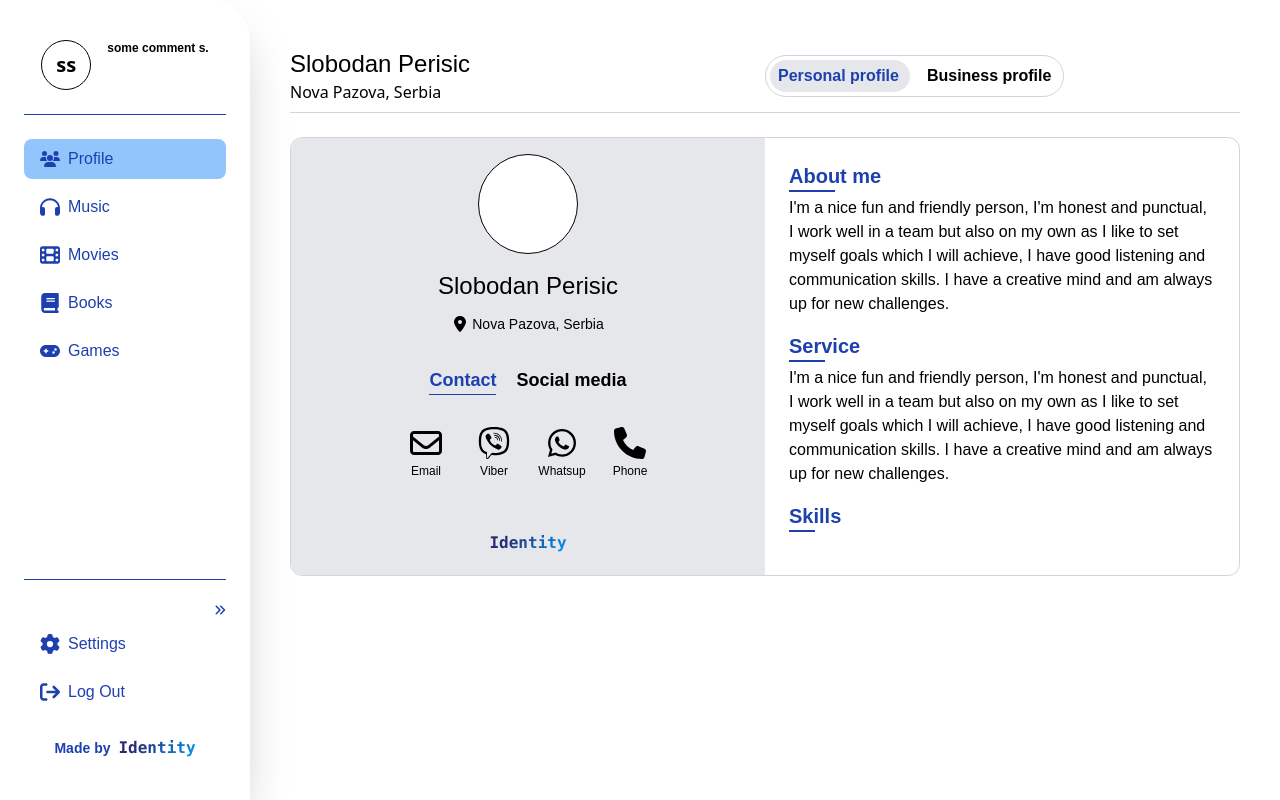
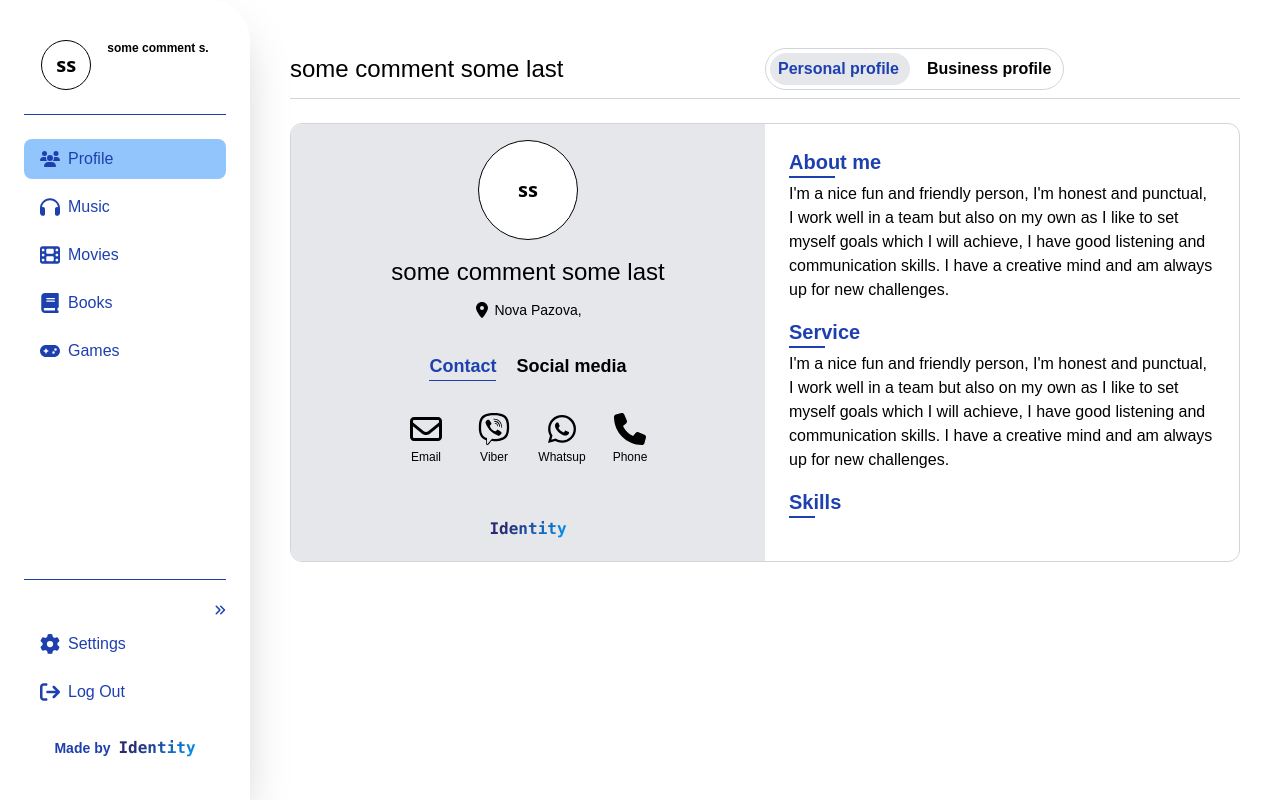
Before and after one commit to Slobodan1991/Identity-app, a Vue app: page /login in a window 1280 px wide. Both pictures are taken after a click on the button "Login". Built offline with nearby package versions, Linux system fonts and the light colour scheme; data requests are answered from the project's data file.

Commit message:
Some minor changes in profile.

```diff
--- a/src/components/PersonalProfile.vue
+++ b/src/components/PersonalProfile.vue
@@ -6,11 +6,11 @@
         </div> -->
         <div class="rounded-xl border border-gray-300 flex w-full">
             <div class="w-1/2 flex flex-col items-center bg-gray-200 p-4 card-left rounded-tl-xl rounded-bl-xl">
-                <Avatar size="medium" />
-                <h1 class="font-poppins mt-4 text-2xl font-normal text-black">Slobodan Perisic</h1>
+                <Avatar size="medium" :firstName="user.name" :lastName="user.last_name" />
+                <h1 class="font-poppins mt-4 text-2xl font-normal text-black">{{ user.name }} {{ user.last_name }}</h1>
                 <div class="flex mt-3 items-center gap-x-1">
                     <Location size="16px" class="fill-black" />
-                    <p class="text-sm text-black font-poppins">Nova Pazova, Serbia</p>
+                    <p class="text-sm text-black font-poppins">Nova Pazova, {{ user.country }}</p>
                 </div>
                 <div class="mt-8 mb-2 flex gap-x-5 w-fit px-3 justify-center">
                     <div @click="chageTab('contact')"
@@ -138,6 +138,12 @@ export default {
         Viber,
         Whatsup
     },
+    props: {
+        user: {
+            type: Object,
+            reqired: true
+        }
+    },
     data() {
         return {
             tab: {
--- a/src/views/ProfilePage.vue
+++ b/src/views/ProfilePage.vue
@@ -1,13 +1,13 @@
 <template>
-    <div class="w-full">
+    <div v-if="user" class="w-full">
         <!-- <div class="h-[200px] bg-blue-100 w-full relative">
             <Avatar class="absolute -bottom-[25%] left-10" size="large" />
         </div> -->
         <div class="px-10">
             <div class="mt-12 flex w-full items-center border-b border-gray-300 pb-2">
                 <div class="w-full">
-                    <h1 class="text-2xl font-poppins font-medium">Slobodan Perisic</h1>
-                    <p>Nova Pazova, Serbia</p>
+                    <h1 class="text-2xl font-poppins font-medium">{{ user.name }} {{ user.last_name }}</h1>
+                    <p>{{ user.country }}</p>
                 </div>
                 <div class="font-poppins font-semibold w-full">
                     <div
@@ -28,7 +28,7 @@
                 </div>
             </div>
         </div>
-        <PersonalProfile v-if="tab.personal">
+        <PersonalProfile v-if="tab.personal" :user="user">
 
         </PersonalProfile>
         <div v-if="tab.business">
@@ -39,8 +39,9 @@
 <script>
 // import Avatar from '@/components/Avatar.vue'
 import PersonalProfile from '@/components/PersonalProfile.vue'
+
 export default {
-    name: 'SocialProfilesPage',
+    name: 'ProfilePage',
     components: {
         // Avatar,
         PersonalProfile
@@ -50,7 +51,14 @@ export default {
             tab: {
                 personal: true,
                 business: false
-            }
+            },
+            user: undefined,
+        }
+    },
+    mounted() {
+        let user = localStorage.getItem('user')
+        if (!user) {
+            this.$router.push({ name: 'login' })
         }
     },
     methods: {
@@ -62,8 +70,20 @@ export default {
                 this.tab.personal = false;
                 this.tab.business = true;
             }
+        },
+    },
+    computed: {
+        fetchUser() {
+            const storedUser = localStorage.getItem('user')
+            return JSON.parse(storedUser);
         }
-    }
+        ,
+    },
+    created() {
+        if (this.fetchUser) {
+            this.user = this.fetchUser
+        }
+    },
 }
 </script>
 <style scoped></style>
```
